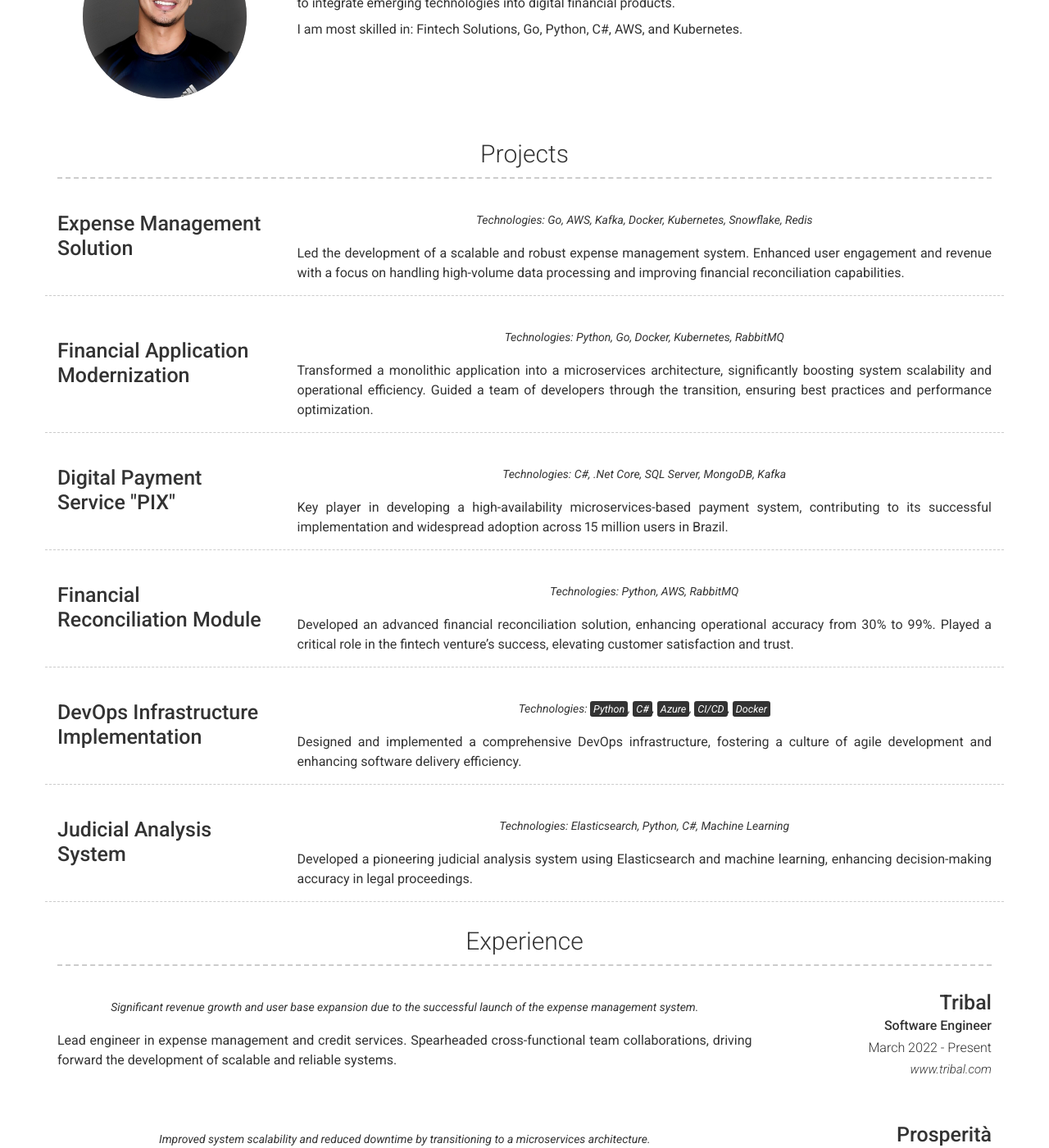
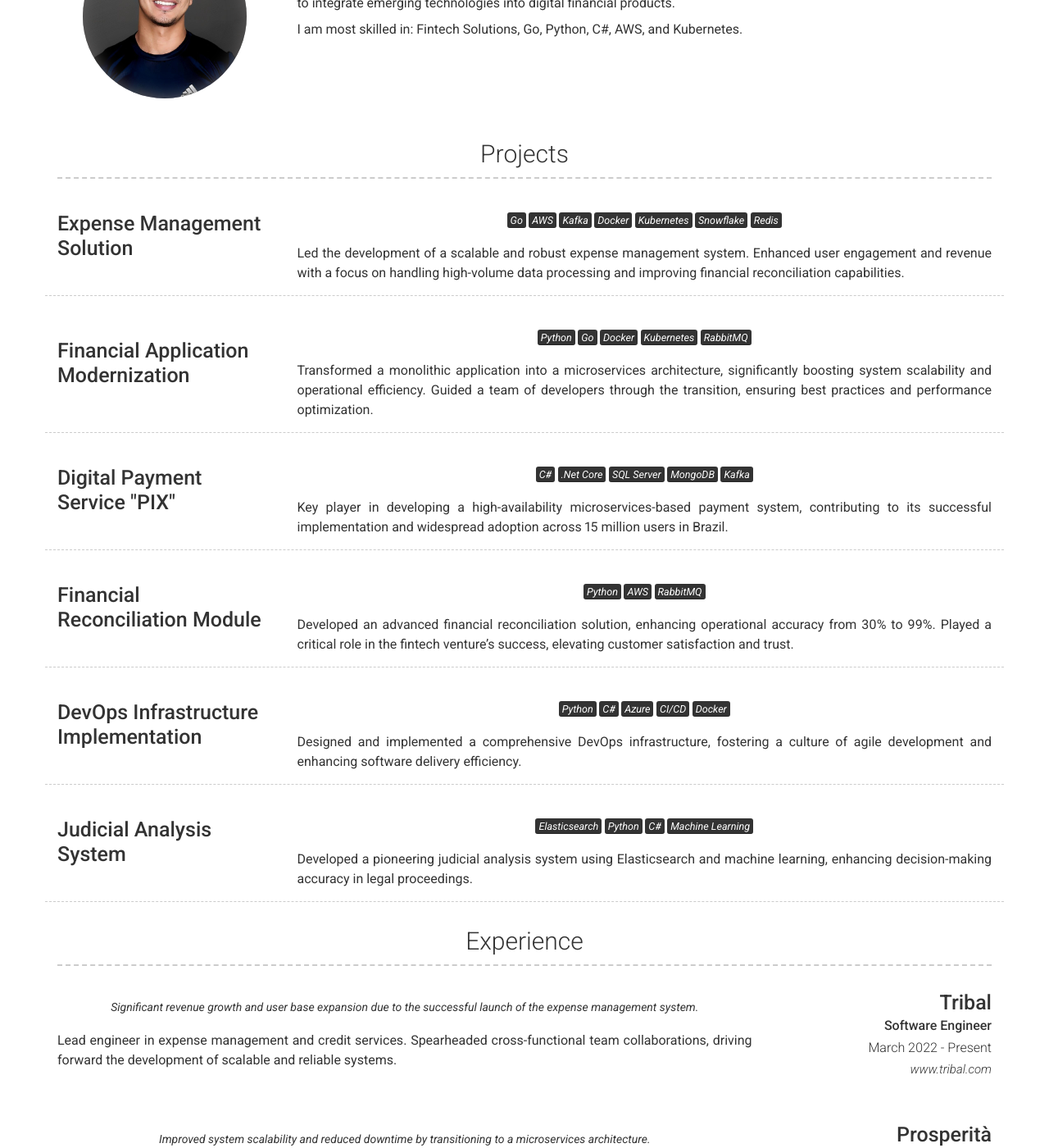
Before and after one commit to AndersonMonteiro/andersonmont-site, a Jekyll site: the page built from index.md, in a window 1280 px wide and 1400 px high, scrolled down 409 px. Shown: the whole window at 82% size. Built offline with Jekyll 4.4.1, drawn with Linux system fonts in a browser that asks for light colours; nearby versions of some CDN libraries.

Commit message:
highlighted all the tech

```diff
--- a/_config.yml
+++ b/_config.yml
@@ -50,7 +50,7 @@ content:
         #     icon: fab fa-github
         #     url: Link to project (eg. sproogen.github.io/modern-resume-theme)(optional)
         quote: >
-          Technologies: Go, AWS, Kafka, Docker, Kubernetes, Snowflake, Redis
+          <mark>Go</mark> <mark>AWS</mark> <mark>Kafka</mark> <mark>Docker</mark> <mark>Kubernetes</mark> <mark>Snowflake</mark> <mark>Redis</mark>
         description: | # this will include new lines to allow paragraphs
           Led the development of a scalable and robust expense management system. Enhanced user engagement and revenue with a focus on handling high-volume data processing and improving financial reconciliation capabilities.
 
@@ -67,7 +67,7 @@ content:
         #     icon: fab fa-github
         #     url: Link to project (eg. sproogen.github.io/modern-resume-theme)(optional)
         quote: >
-          Technologies: Python, Go, Docker, Kubernetes, RabbitMQ
+          <mark>Python</mark> <mark>Go</mark> <mark>Docker</mark> <mark>Kubernetes</mark> <mark>RabbitMQ</mark>
         description: |
           Transformed a monolithic application into a microservices architecture, significantly boosting system scalability and operational efficiency. Guided a team of developers through the transition, ensuring best practices and performance optimization.
 
@@ -84,7 +84,7 @@ content:
         #     icon: fab fa-github
         #     url: Link to project (eg. sproogen.github.io/modern-resume-theme)(optional)
         quote: >
-          Technologies: C#, .Net Core, SQL Server, MongoDB, Kafka
+          <mark>C#</mark> <mark>.Net Core</mark> <mark>SQL Server</mark> <mark>MongoDB</mark> <mark>Kafka</mark>
         description: |
           Key player in developing a high-availability microservices-based payment system, contributing to its successful implementation and widespread adoption across 15 million users in Brazil.
 
@@ -101,7 +101,7 @@ content:
         #     icon: fab fa-github
         #     url: Link to project (eg. sproogen.github.io/modern-resume-theme)(optional)
         quote: >
-          Technologies: Python, AWS, RabbitMQ
+          <mark>Python</mark> <mark>AWS</mark> <mark>RabbitMQ</mark>
         description: |
           Developed an advanced financial reconciliation solution, enhancing operational accuracy from 30% to 99%. Played a critical role in the fintech venture's success, elevating customer satisfaction and trust.
 
@@ -118,7 +118,7 @@ content:
         #     icon: fab fa-github
         #     url: Link to project (eg. sproogen.github.io/modern-resume-theme)(optional)
         quote: >
-          Technologies: <mark>Python</mark>, <mark>C#</mark>, <mark>Azure</mark>, <mark>CI/CD</mark>, <mark>Docker</mark>
+          <mark>Python</mark> <mark>C#</mark> <mark>Azure</mark> <mark>CI/CD</mark> <mark>Docker</mark>
         description: |
           Designed and implemented a comprehensive DevOps infrastructure, fostering a culture of agile development and enhancing software delivery efficiency.
 
@@ -135,7 +135,7 @@ content:
         #     icon: fab fa-github
         #     url: Link to project (eg. sproogen.github.io/modern-resume-theme)(optional)
         quote: >
-          Technologies: Elasticsearch, Python, C#, Machine Learning
+          <mark>Elasticsearch</mark> <mark>Python</mark> <mark>C#</mark> <mark>Machine Learning</mark>
         description: |
           Developed a pioneering judicial analysis system using Elasticsearch and machine learning, enhancing decision-making accuracy in legal proceedings.
 
```
